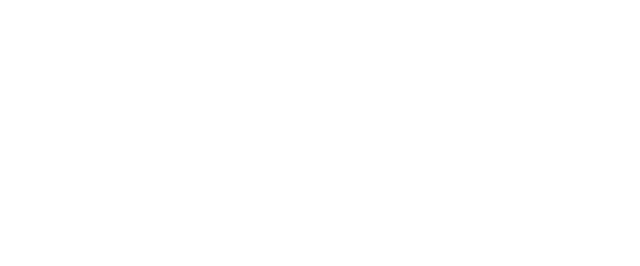
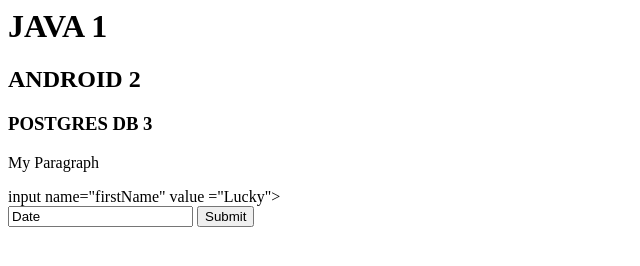
Before and after one commit to JudeUk/mest_html_assignment, a plain HTML site: page skills.html in a window 1280 px wide. Shown: the whole page, without its empty margins (0-640 px from the left). Drawn offline with Linux system fonts and the light colour scheme.

Commit message:
worked on skills page

```diff
--- a/skills.html
+++ b/skills.html
@@ -0,0 +1,25 @@
+
+<html>
+    <head>
+        <title>MYSELF</title>
+    </head>
+    <body>
+       <h1 class="my-headings">JAVA 1</h1>
+       <h2 class="my-headings">ANDROID 2</h2>
+       <h3>POSTGRES DB 3</h3>
+       <p id="myId">
+         My Paragraph
+       </p>
+
+       <div>
+        input name="firstName" value ="Lucky">
+        </div>
+       <input name="firstName" placeholder= "" value ="Date">
+       <button type="submit">Submit</button>
+       <script>
+
+            document.getElementById("myId")
+
+       </script>
+    </body>
+</html>
```
Also changed, not shown: portfolio.html (+1 -1 lines).
